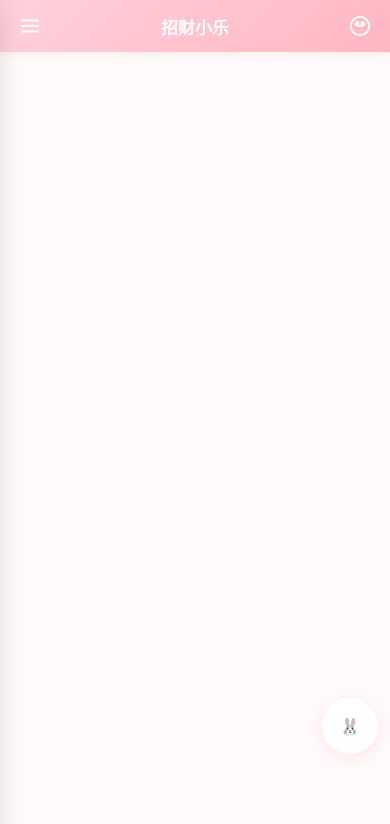
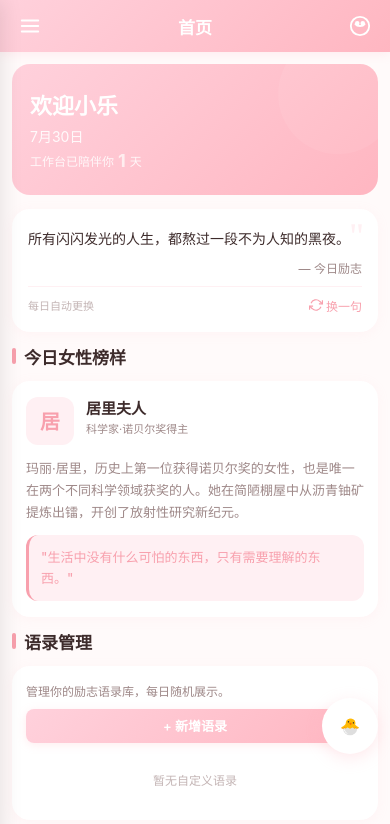
Before and after one commit to Brittany-eng-reb/zhaocaixiaole, a plain HTML site: page index.html in a window 390 px wide. Drawn offline with Linux system fonts and the light colour scheme.

Commit message:
修复PHONEME_BANK音标描述漏引号导致的JS崩溃(页面空白)

```diff
--- a/index.html
+++ b/index.html
@@ -1452,14 +1452,14 @@ var PHONEME_BANK=[
   {ipa:"/ɜː/",type:"元音",subtype:"中元音",desc:"长卷舌音",example:"bird /bɜːd/",cn:"舌身平放，舌尖不接触下齿",color:"#FF5722"},
   {ipa:"/ə/",type:"元音",subtype:"中元音",desc:" schwa (弱读)",example:"about /əˈbaʊt/",cn:"最常见弱读音，嘴微张",color:"#FF5722"},
   /* 双元音(8) */
-  {ipa:"/eɪ/",type:"元音",subtype:"双元音",desc:"ei滑音",example:"day /deɪ/",cn:/e/滑向/ɪ/，像说'诶-伊'",color:"#F44336"},
-  {ipa:"/aɪ/",type:"元音",subtype:"双元音",desc:"ai滑音",example:"my /maɪ/",cn:/a/滑向/ɪ/，大开口到合",color:"#F44336"},
-  {ipa:"/ɔɪ/",type:"元音",subtype:"双元音",desc:"oi滑音",example:"boy /bɔɪ/",cn:/ɔ/滑向/ɪ/，圆唇到展唇",color:"#F44336"},
-  {ipa:"/əʊ/",type:"元音",subtype:"双元音",desc:"ou滑音",example:"go /ɡəʊ/",cn:/ə/滑向/ʊ/，雪梨老师最爱",color:"#F44336"},
-  {ipa:"/aʊ/",type:"元音",subtype:"双元音",desc:"au滑音",example:"now /naʊ/",cn:/a/滑向/ʊ/，大开口到圆唇",color:"#F44336"},
-  {ipa:"/eə/",type:"元音",subtype:"双元音",desc:"ea滑音",example:"where /weə/",cn:/e/滑向/ə/",color:"#F44336"},
-  {ipa:"/ɪə/",type:"元音",subtype:"双元音",desc:"ia滑音",example:"here /hɪə/",cn:/ɪ/滑向/ə/",color:"#F44336"},
-  {ipa:"/ʊə/",type:"元音",subtype:"双元音",desc:"ua滑音",example:"pure /pjʊə/",cn:/ʊ/滑向/ə/",color:"#F44336"},
+  {ipa:"/eɪ/",type:"元音",subtype:"双元音",desc:"ei滑音",example:"day /deɪ/",cn:"/e/滑向/ɪ/，像说'诶-伊'",color:"#F44336"},
+  {ipa:"/aɪ/",type:"元音",subtype:"双元音",desc:"ai滑音",example:"my /maɪ/",cn:"/a/滑向/ɪ/，大开口到合",color:"#F44336"},
+  {ipa:"/ɔɪ/",type:"元音",subtype:"双元音",desc:"oi滑音",example:"boy /bɔɪ/",cn:"/ɔ/滑向/ɪ/，圆唇到展唇",color:"#F44336"},
+  {ipa:"/əʊ/",type:"元音",subtype:"双元音",desc:"ou滑音",example:"go /ɡəʊ/",cn:"/ə/滑向/ʊ/，雪梨老师最爱",color:"#F44336"},
+  {ipa:"/aʊ/",type:"元音",subtype:"双元音",desc:"au滑音",example:"now /naʊ/",cn:"/a/滑向/ʊ/，大开口到圆唇",color:"#F44336"},
+  {ipa:"/eə/",type:"元音",subtype:"双元音",desc:"ea滑音",example:"where /weə/",cn:"/e/滑向/ə/",color:"#F44336"},
+  {ipa:"/ɪə/",type:"元音",subtype:"双元音",desc:"ia滑音",example:"here /hɪə/",cn:"/ɪ/滑向/ə/",color:"#F44336"},
+  {ipa:"/ʊə/",type:"元音",subtype:"双元音",desc:"ua滑音",example:"pure /pjʊə/",cn:"/ʊ/滑向/ə/",color:"#F44336"},
   /* === 28个辅音 === */
   /* 爆破音(6) */
   {ipa:"/p/",type:"辅音",subtype:"爆破音",desc:"清双唇爆破",example:"pen /pen/",cn:"双唇紧闭突然放开，不振动声带",color:"#2196F3"},
```
